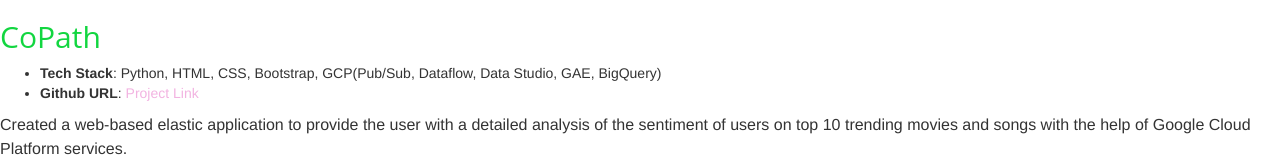
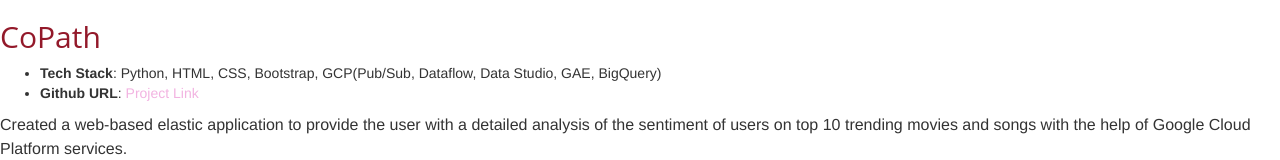
Before and after one commit to AtlasAnalyticsLab/AtlasAnalyticsLab.github.io, a plain HTML site: page publications/copath.html in a window 1280 px wide. Shown: the top 160 px of the page. Drawn offline with nearby package versions, Linux system fonts and the light colour scheme; files that its build step writes are made by us from their sources; files whose address does not match are found by name.

Commit message:
Changed color of title

```diff
--- a/publications/copath.html
+++ b/publications/copath.html
@@ -38,7 +38,7 @@
 
             <div class="col-lg-12 portfolio-info">
 
-              <h2 style="color:#12d640">CoPath</h2>
+              <h2 style="color:#93192A">CoPath</h2>
               <ul>
                 <li><strong>Tech Stack</strong>: Python, HTML, CSS, Bootstrap, GCP(Pub/Sub, Dataflow, Data Studio, GAE, BigQuery)</li>
                 <li><strong>Github URL</strong>: <a href="https://github.com/rajaprerak/TwitterAnalysis" target="_blank">Project Link</a></li>
```
Also changed, not shown: publications/assets/copath.png.
